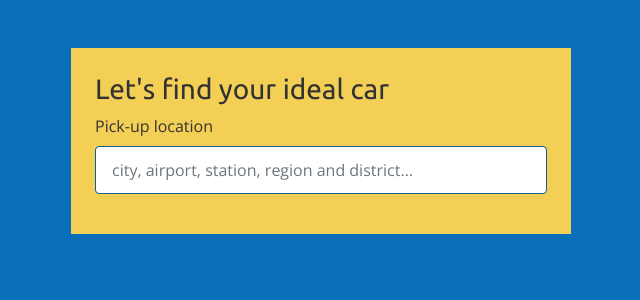
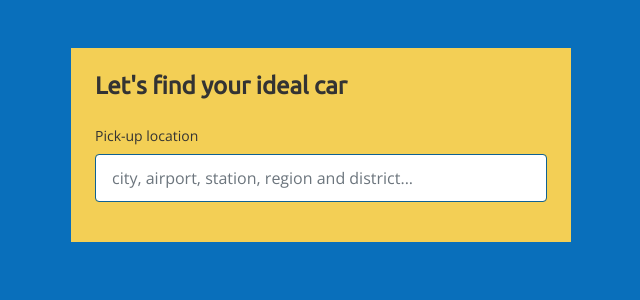
Before and after one commit to gitMalle/rc_test, a React (Create React App) app: page / in a window 1280 px wide. Shown: the top 300 px of the page, without its empty margins (14-654 px from the left). Built offline with nearby package versions, Linux system fonts and the light colour scheme.

Commit message:
Fix some css

```diff
--- a/src/components/SearchWidget.js
+++ b/src/components/SearchWidget.js
@@ -4,8 +4,8 @@ import { SearchBar } from "./SearchBar";
 
 export const SearchWidget = props => (
   <div className="widget-container">
-    <h3>Let's find your ideal car</h3>
-    <div className="form-group">
+    <h4>Let's find your ideal car</h4>
+    <div className="form-group mt-4">
       <label>Pick-up location</label>
       <SearchBar />
     </div>
--- a/src/styles/SearchWidget.css
+++ b/src/styles/SearchWidget.css
@@ -5,8 +5,10 @@
     padding: 24px;
     color: #333333;
     font-weight: lighter;
+    font-size: 14px;
 }
 
-.widget-container > h3 {
+.widget-container > h4 {
     font-family: 'Ubuntu', sans-serif;
+    font-weight: bold;
 }
```
